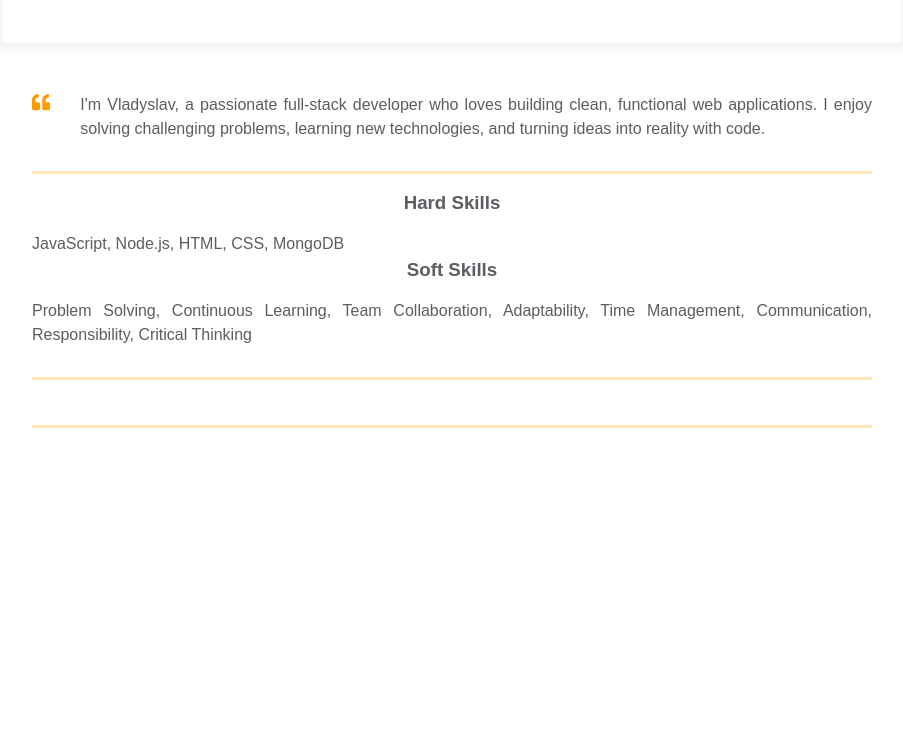
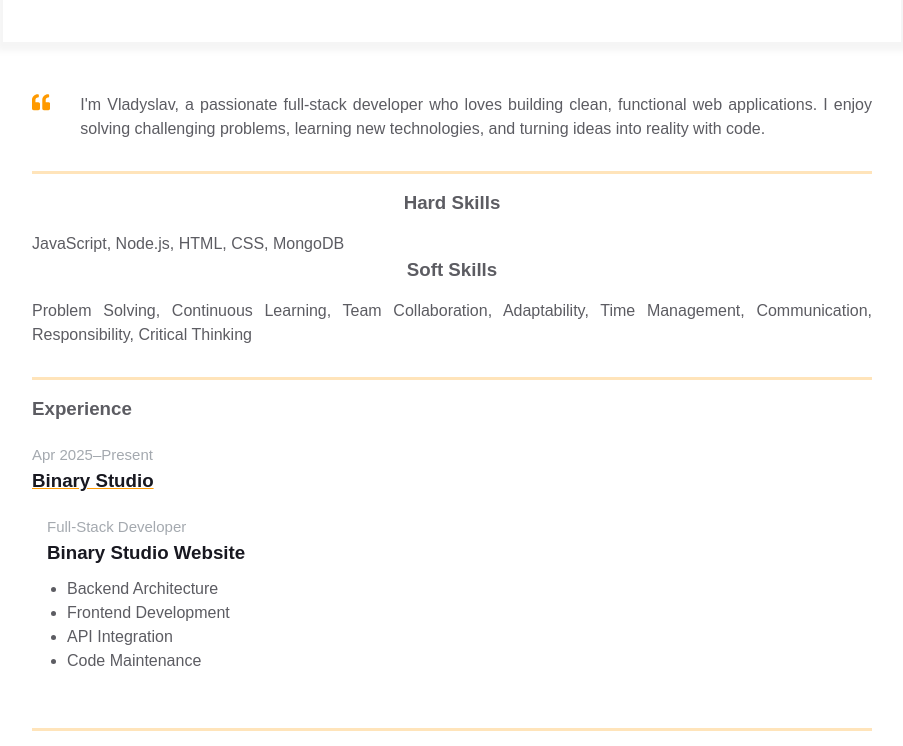
Before and after one commit to vldkorin/homepage, a plain HTML site: page index.html in a window 1280 px wide. Shown: the part 394-1140 px from the top of the page, without its empty margins (188-1091 px from the left). Before the commit the page ends 837 px from the top, so only its background shows below. Drawn offline with Linux system fonts and the light colour scheme.

Commit message:
Add Binary Studio experience entry

```diff
--- a/index.html
+++ b/index.html
@@ -129,8 +129,28 @@
       <div class="container">
         <div class="resume-block">
           <div class="main-info flex-horizontal">
-            <div class="experiences"></div>
-            <div class="additional-info flex-vertical"> </div>
+            <div class="experiences">
+              <h3 class="experiences-header">Experience</h3>
+              <div class="experiences-company">
+                <div class="experiences-company-header">
+                  <span class="experiences-company-header-durability">Apr 2025–Present</span>
+                  <h3 class="experiences-company-header-name">Binary Studio</h3>
+                </div>
+
+                <div class="experiences-company-project">
+                  <span class="experiences-company-project-role">Full-Stack Developer</span>
+                  <h3 class="experiences-company-project-name">Binary Studio Website</h3>
+                  <ul class="experiences-company-project-responsibilities">
+                    <li>Backend Architecture</li>
+                    <li>Frontend Development</li>
+                    <li>API Integration</li>
+                    <li>Code Maintenance</li>
+                  </ul>
+                </div>
+              </div>
+            </div>
+
+            <div class="additional-info flex-vertical"></div>
           </div>
         </div>
       </div>
```
